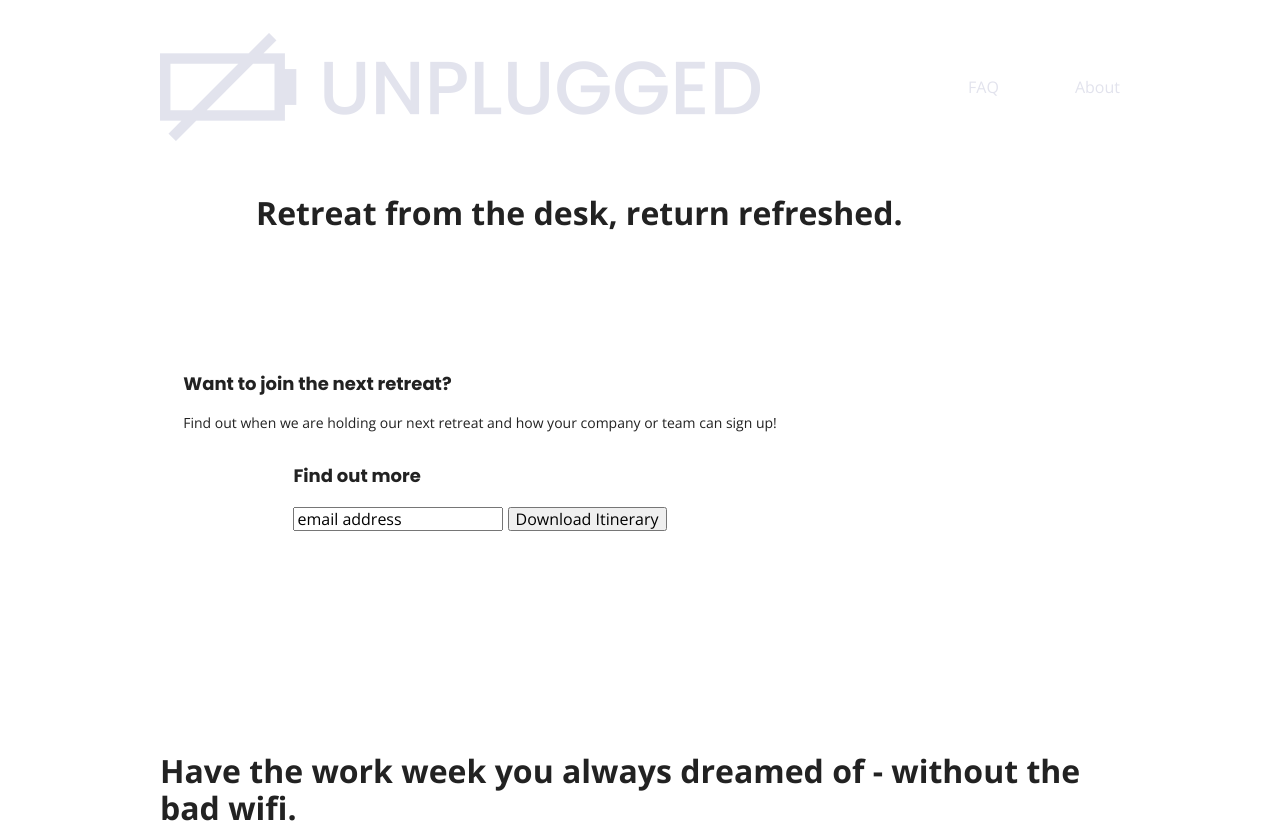
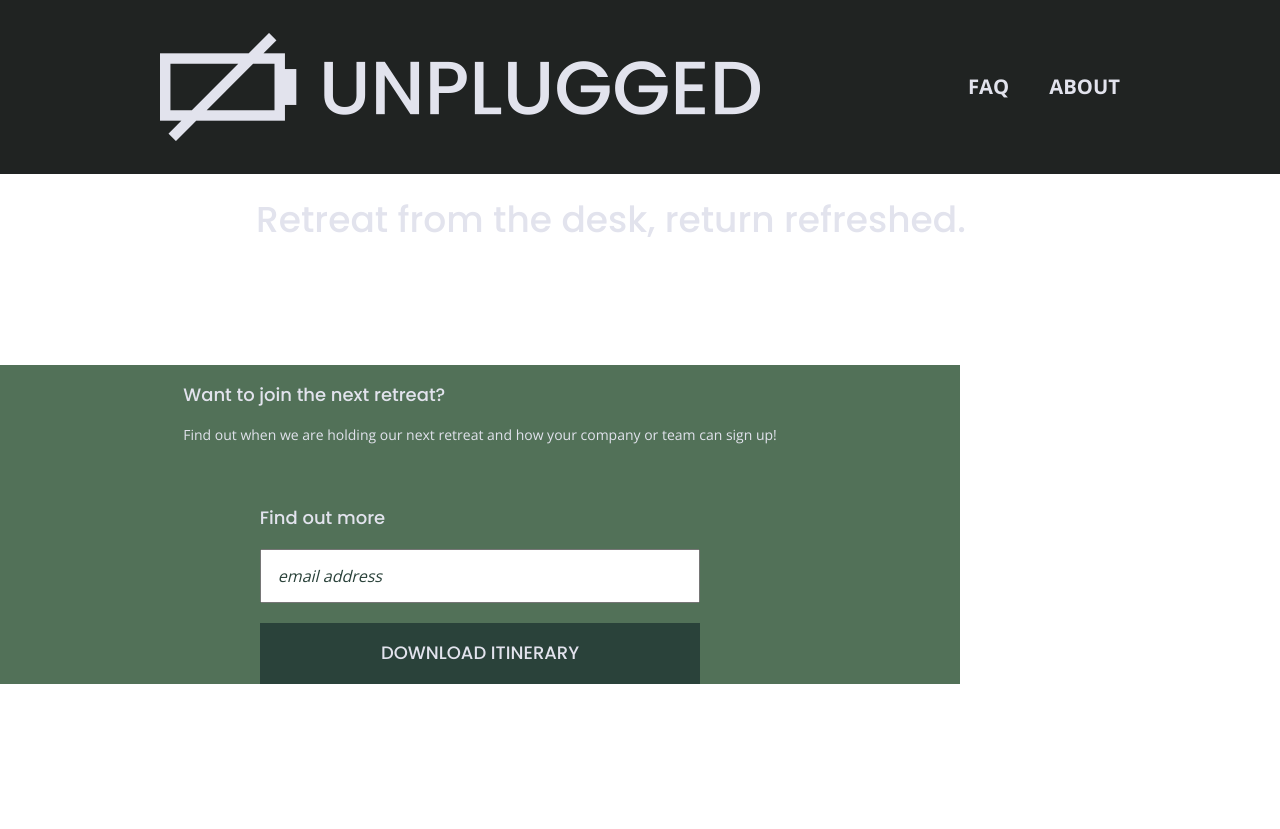
Before and after one commit to emilyann505/january, a website built with Parcel: page project-unplug/index.html in a window 1280 px wide. Shown: the top 829 px of the page. Built offline with nearby package versions, Linux system fonts and the light colour scheme.

Commit message:
Changed css styles

```diff
--- a/project-unplug/css/main.css
+++ b/project-unplug/css/main.css
@@ -97,6 +97,7 @@ textarea {
     font-family: 'Open Sans', sans-serif;
     font-size: 1em;
     text-align: left;
+    color: #e2e3ed;
    }
 
    ul,
@@ -112,20 +113,23 @@ textarea {
    h2 {
     font-family: 'Poppins', sans-serif;
     font-size: 1.875em;
+    font-weight: 500;
    }
 
    h3,
    h4 {
     font-family: 'Poppins', sans-serif;
     font-size: 1.125em;
+    font-weight: 500;
     margin: 20px 0;
    }
 
    p {
      font-size: 0.875em;
-     line-height: 1.285em;
+     line-height: 1.285;
    }
 
+   /** comment out for later use
    img {
 
    }
@@ -133,6 +137,7 @@ textarea {
    figure {
 
    }
+   **/
 
    address {
     font-style: normal;
@@ -150,6 +155,7 @@ textarea {
     justify-content: center;
     align-items: center;
     flex-flow: row wrap;
+    background: #202322;
    }
 
    header {
@@ -167,7 +173,9 @@ textarea {
    .header-divider {
     width: 100%;
     height: 1px;
+    background: #3a3a3a;
     margin: 10px 0 20px 0;
+
    }
 
    header nav {
@@ -176,16 +184,23 @@ textarea {
     align-items: center;
     flex-flow: row wrap;
     width: 60%;
+    font-size: 1.125em;
+    text-transform: uppercase;
+    font-weight: 700;
    }
 
    header nav ul {
     display: flex;
     justify-content: space-around;
     width: 100%;
-    list-style: none;
+   }
+
+   header nav ul li {
+    font-size: 1.125em;
    }
 
   footer {
+    text-align: center;
     flex-direction: column;
   }
   footer p {
@@ -195,6 +210,7 @@ textarea {
     width: 55%;
     margin: 50px 0;
   }
+
   footer .contact {
     margin-bottom: 50px;
   }
@@ -223,11 +239,45 @@ textarea {
     flex-flow: row wrap;
    }
 
+   .hero-area h1 {
+    font-size: 2.25em;
+    font-family: 'Poppins', Helvetica, Arial, sans-serif;
+    font-weight: 500;
+    line-height: 1.2;
+  }
+
   aside {
     display: flex;
     justify-content: center;
     align-items: center;
     flex-flow: row wrap;
+    background: #527158;
+  }
+
+  aside .form {
+    margin-top: 30px;
+  }
+
+  input[type=text] {
+    box-sizing: border-box;
+    width: 100%;
+    color: #2a423a;
+    font-style: italic;
+    padding: 1em;
+  }
+
+  input[type=button] {
+    width: 100%;
+    padding: 20px 0;
+    margin-top: 20px;
+    background-color: #2a423a;
+    font-family: 'Poppins', Helvetica, Arial, sans-serif;
+    font-weight: 500;
+    font-size: 1.125em;
+    color: #e2e3ed;
+    border: none;
+    text-align: center;
+    text-transform: uppercase;
   }
 
   .features {
@@ -235,6 +285,7 @@ textarea {
     justify-content: center;
     flex-flow: row wrap;
   }
+
   .features h2 {
     margin-bottom: 60px;
   }
@@ -248,19 +299,25 @@ textarea {
     justify-content: center;
     align-items: center;
     flex-flow: row wrap;
-    text-align: center;
   }
+
   .features p {
     margin: 0;
+    text-align: center;
   }
 
   .reviews {
     display: flex;
     justify-content: center;
     flex-flow: row wrap;
+    font-size: 1.875em;
+    line-height: 1.125em;
+    background: #2a423a;
   }
+
   .reviews h2 {
     margin-bottom: 40px;
+    line-height: 1;
   }
 
   .reviews h3 {
@@ -271,6 +328,7 @@ textarea {
  /*********** About Page **********/
 
   .mission {
+    background-color: #527158;
     display: flex;
     justify-content: center;
     align-items: center;
@@ -278,22 +336,26 @@ textarea {
   }
 
   .contact-section {
+    background-color: #2a423a;
     display: flex;
     justify-content: center;
     align-items: center;
     flex-flow: row wrap;
   }
+
   .contact-content p {
     margin: 0;
   }
 
   /**********FAQ page *********/
   .faq {
+    background-color: #527158;
     display: flex;
     justify-content: center;
     align-items: center;
     flex-flow: row wrap;
   }
+
   .faq .content-wrapper {
     display: flex;
     justify-content: center;
@@ -303,10 +365,13 @@ textarea {
   }
   .faq h2 {
     margin-bottom: 40px;
+    line-height: 1;
   }
+
   .faq-content {
-    margin-bottom: 50px;
+    line-height: 1.333;
   }
+
 
 
 /* ==========================================================================
@@ -390,6 +455,9 @@ textarea {
 .clearfix::after {
   clear: both;
 }
+
+
+
 
 /* ==========================================================================
    EXAMPLE Media Queries for Responsive Design.
```
Also changed, not shown: project-unplug/about/index.html (+1 -2 lines).
